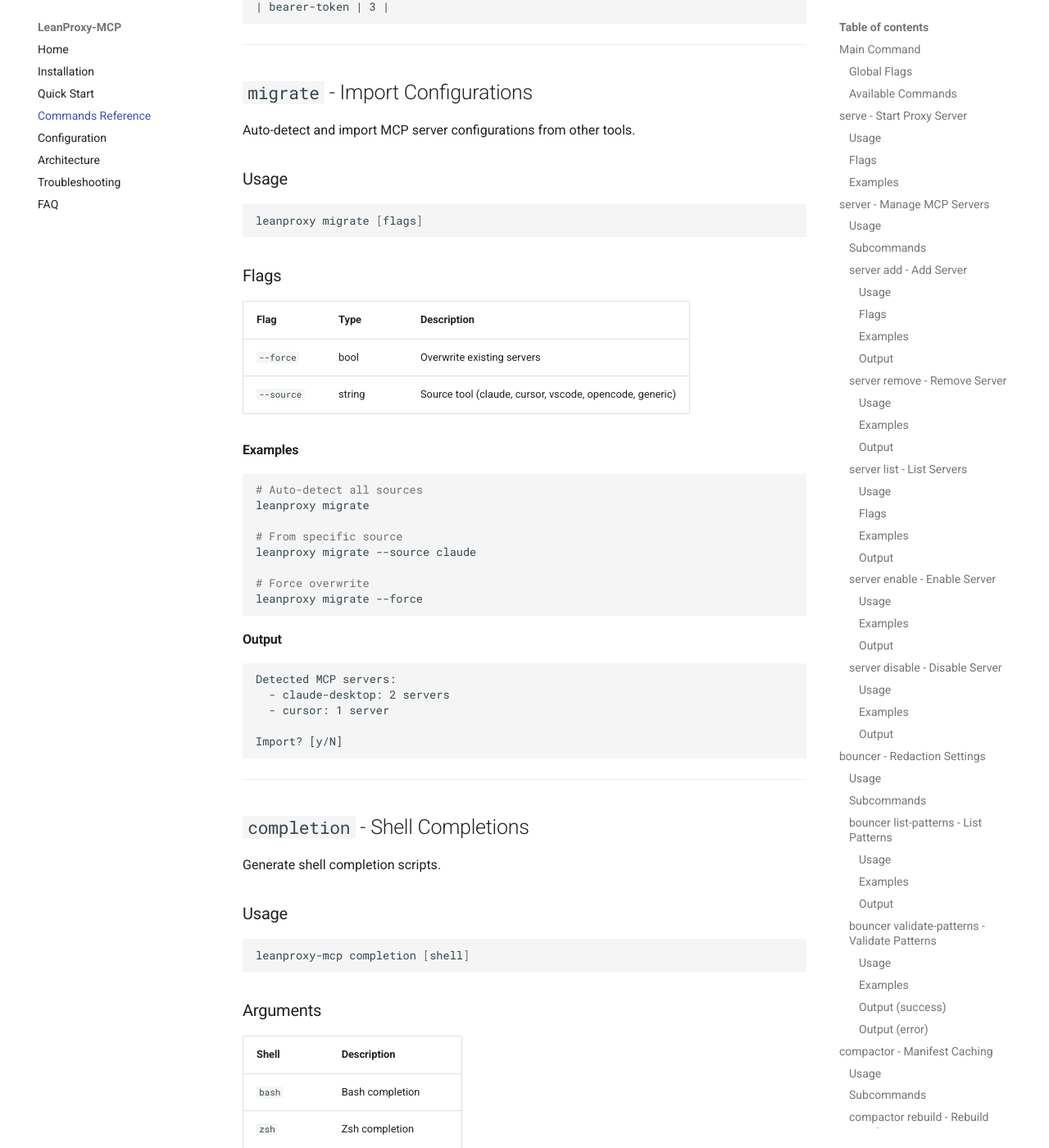
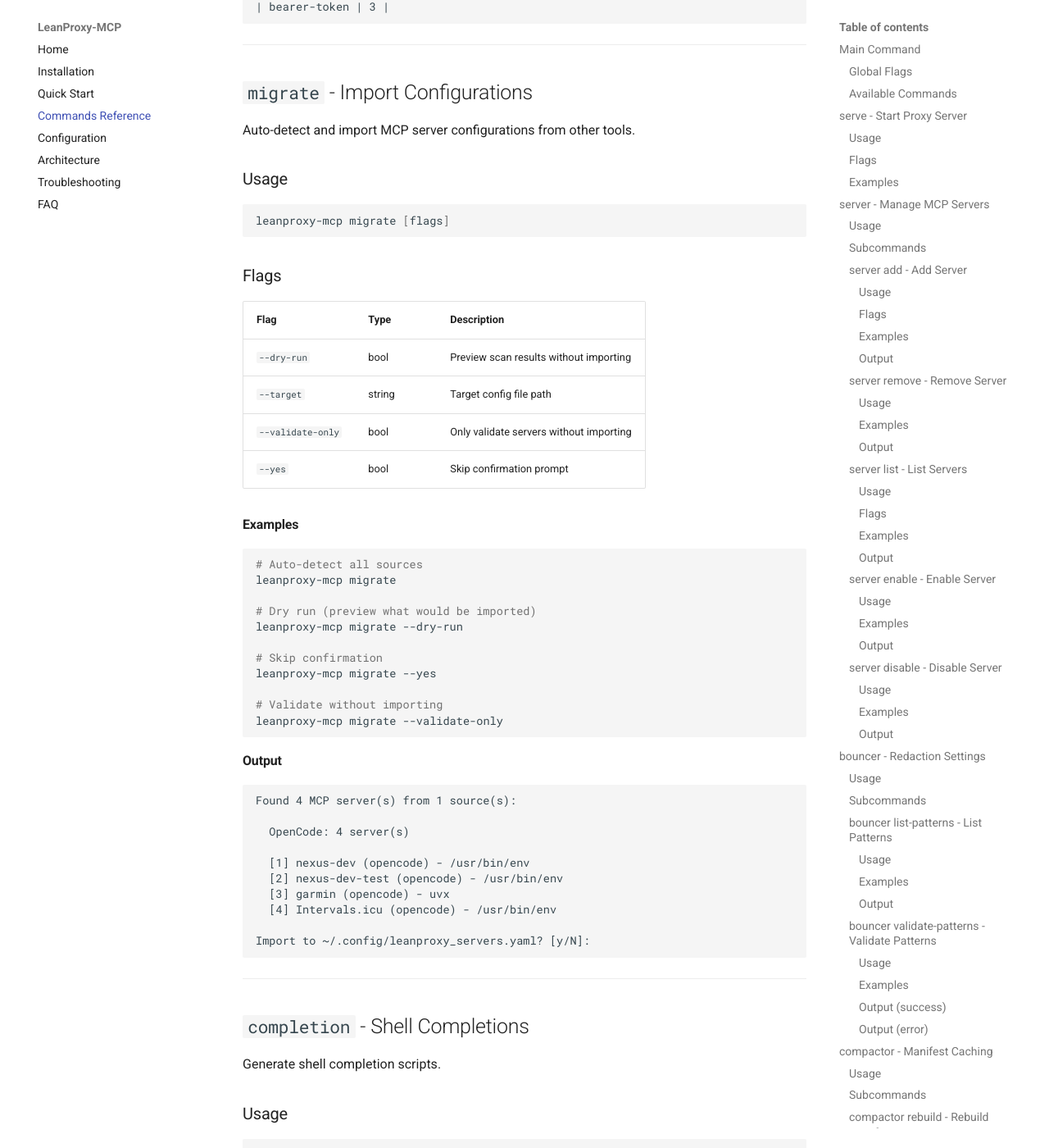
Before and after one commit to mmornati/leanproxy-mcp, an MkDocs documentation site: the page built from docs/commands.md, in a window 1280 px wide and 1400 px high, scrolled down 12182 px. Shown: the whole window at 82% size. Built offline with MkDocs 1.6.1 and Material for MkDocs 9.7.7, drawn with Linux system fonts in a browser that asks for light colours; comment, search, counter and statistics services are not loaded; some of the changed text lies outside the part shown.

Commit message:
docs: update IDE configuration to describe migrate workflow and fix binary name
- Replace manual 'add single server' instructions with migration workflow from IDE
- Add migrate command documentation in installation.md (Step 1: Migrate Existing MCP Servers)
- Document 'leanproxy migrate' to import from OpenCode, Claude Desktop, Cursor, VS Code
- Fix binary name: all CLI commands now use 'leanproxy-mcp' instead of 'leanproxy'
- Fix migrate command flags in commands.md (--dry-run, --target, --validate-only, --yes)
- Update faq.md, configuration.md with correct binary name

````diff
--- a/docs/commands.md
+++ b/docs/commands.md
@@ -5,7 +5,7 @@
 ## Main Command
 
 ```bash
-leanproxy [command] [flags]
+leanproxy-mcp [command] [flags]
 ```
 
 ### Global Flags
@@ -40,7 +40,7 @@
 ### Usage
 
 ```bash
-leanproxy serve [flags]
+leanproxy-mcp serve [flags]
 ```
 
 ### Flags
@@ -54,16 +54,16 @@
 
 ```bash
 # Start proxy server
-leanproxy serve
+leanproxy-mcp serve
 
 # Listen on custom address
-leanproxy serve --listen 0.0.0.0:9090
+leanproxy-mcp serve --listen 0.0.0.0:9090
 
 # Custom upstream server
-leanproxy serve --upstream http://localhost:9000
+leanproxy-mcp serve --upstream http://localhost:9000
 
 # With verbose logging
-leanproxy serve --verbose
+leanproxy-mcp serve --verbose
 ```
 
 ## `server` - Manage MCP Servers
@@ -73,7 +73,7 @@
 ### Usage
 
 ```bash
-leanproxy server [command]
+leanproxy-mcp server [command]
 ```
 
 ### Subcommands
@@ -95,7 +95,7 @@
 #### Usage
 
 ```bash
-leanproxy server add <name> <command> [args...] [flags]
+leanproxy-mcp server add <name> <command> [args...] [flags]
 ```
 
 #### Flags
@@ -110,16 +110,16 @@
 
 ```bash
 # Add filesystem server (stdio)
-leanproxy server add filesystem "npx -y @modelcontextprotocol/server-filesystem" "./"
+leanproxy-mcp server add filesystem "npx -y @modelcontextprotocol/server-filesystem" "./"
 
 # Add GitHub server
-leanproxy server add github "npx -y @modelcontextprotocol/server-github"
+leanproxy-mcp server add github "npx -y @modelcontextprotocol/server-github"
 
 # Add with environment variables
-leanproxy server add myserver "npx -y my-server" --env API_KEY=xxx --env SECRET=yyy
+leanproxy-mcp server add myserver "npx -y my-server" --env API_KEY=xxx --env SECRET=yyy
 
 # Add HTTP transport server
-leanproxy server add http-server "http://localhost:8081" --transport http
+leanproxy-mcp server add http-server "http://localhost:8081" --transport http
 ```
 
 #### Output
@@ -137,13 +137,13 @@
 #### Usage
 
 ```bash
-leanproxy server remove <name> [flags]
+leanproxy-mcp server remove <name> [flags]
 ```
 
 #### Examples
 
 ```bash
-leanproxy server remove filesystem
+leanproxy-mcp server remove filesystem
 ```
 
 #### Output
@@ -161,7 +161,7 @@
 #### Usage
 
 ```bash
-leanproxy server list [flags]
+leanproxy-mcp server list [flags]
 ```
 
 #### Flags
@@ -174,10 +174,10 @@
 
 ```bash
 # List all servers
-leanproxy server list
+leanproxy-mcp server list
 
 # Filter by source
-leanproxy server list --source opencode
+leanproxy-mcp server list --source opencode
 ```
 
 #### Output
@@ -202,13 +202,13 @@
 #### Usage
 
 ```bash
-leanproxy server enable <name>
+leanproxy-mcp server enable <name>
 ```
 
 #### Examples
 
 ```bash
-leanproxy server enable github
+leanproxy-mcp server enable github
 ```
 
 #### Output
@@ -226,13 +226,13 @@
 #### Usage
 
 ```bash
-leanproxy server disable <name>
+leanproxy-mcp server disable <name>
 ```
 
 #### Examples
 
 ```bash
-leanproxy server disable github
+leanproxy-mcp server disable github
 ```
 
 #### Output
@@ -250,7 +250,7 @@
 ### Usage
 
 ```bash
-leanproxy bouncer [command]
+leanproxy-mcp bouncer [command]
 ```
 
 ### Subcommands
@@ -269,13 +269,13 @@
 #### Usage
 
 ```bash
-leanproxy bouncer list-patterns
+leanproxy-mcp bouncer list-patterns
 ```
 
 #### Examples
 
 ```bash
-leanproxy bouncer list-patterns
+leanproxy-mcp bouncer list-patterns
 ```
 
 #### Output
@@ -301,13 +301,13 @@
 #### Usage
 
 ```bash
-leanproxy bouncer validate-patterns
+leanproxy-mcp bouncer validate-patterns
 ```
 
 #### Examples
 
 ```bash
-leanproxy bouncer validate-patterns --config custom.yaml
+leanproxy-mcp bouncer validate-patterns --config custom.yaml
 ```
 
 #### Output (success)
@@ -331,7 +331,7 @@
 ### Usage
 
 ```bash
-leanproxy compactor [command]
+leanproxy-mcp compactor [command]
 ```
 
 ### Subcommands
@@ -349,17 +349,17 @@
 #### Usage
 
 ```bash
-leanproxy compactor rebuild [flags]
+leanproxy-mcp compactor rebuild [flags]
 ```
 
 #### Examples
 
 ```bash
 # Rebuild all manifests
-leanproxy compactor rebuild
+leanproxy-mcp compactor rebuild
 
 # Dry run
-leanproxy compactor rebuild --dry-run
+leanproxy-mcp compactor rebuild --dry-run
 ```
 
 #### Output
@@ -377,7 +377,7 @@
 ### Usage
 
 ```bash
-leanproxy status [flags]
+leanproxy-mcp status [flags]
 ```
 
 ### Flags
@@ -394,22 +394,22 @@
 
 ```bash
 # Basic status
-leanproxy status
+leanproxy-mcp status
 
 # Watch mode
-leanproxy status --watch
+leanproxy-mcp status --watch
 
 # JSON output
-leanproxy status --json
+leanproxy-mcp status --json
 
 # Verbose with more details
-leanproxy status --verbose
+leanproxy-mcp status --verbose
 
 # Filter by server
-leanproxy status --server filesystem
+leanproxy-mcp status --server filesystem
 
 # Custom refresh interval
-leanproxy status --watch --interval 500ms
+leanproxy-mcp status --watch --interval 500ms
 ```
 
 #### Output (basic)
@@ -453,7 +453,7 @@
 ### Usage
 
 ```bash
-leanproxy savings [flags]
+leanproxy-mcp savings [flags]
 ```
 
 ### Flags
@@ -468,16 +468,16 @@
 
 ```bash
 # Show all savings
-leanproxy savings
+leanproxy-mcp savings
 
 # JSON output
-leanproxy savings --json
+leanproxy-mcp savings --json
 
 # Filter by server
-leanproxy savings --server filesystem
+leanproxy-mcp savings --server filesystem
 
 # Reset counters
-leanproxy savings --reset
+leanproxy-mcp savings --reset
 ```
 
 #### Output
@@ -511,7 +511,7 @@
 ### Usage
 
 ```bash
-leanproxy report [flags]
+leanproxy-mcp report [flags]
 ```
 
 ### Flags
@@ -527,16 +527,16 @@
 
 ```bash
 # Generate report
-leanproxy report
+leanproxy-mcp report
 
 # Output to file
-leanproxy report --output savings.md
+leanproxy-mcp report --output savings.md
 
 # JSON output
-leanproxy report --json
+leanproxy-mcp report --json
 
 # Exclude security
-leanproxy report --no-security
+leanproxy-mcp report --no-security
 ```
 
 #### Output (Markdown)
@@ -571,37 +571,47 @@
 ### Usage
 
 ```bash
-leanproxy migrate [flags]
+leanproxy-mcp migrate [flags]
 ```
 
 ### Flags
 
 | Flag | Type | Description |
 |------|------|-------------|
-| `--force` | bool | Overwrite existing servers |
-| `--source` | string | Source tool (claude, cursor, vscode, opencode, generic) |
+| `--dry-run` | bool | Preview scan results without importing |
+| `--target` | string | Target config file path |
+| `--validate-only` | bool | Only validate servers without importing |
+| `--yes` | bool | Skip confirmation prompt |
 
 #### Examples
 
 ```bash
 # Auto-detect all sources
-leanproxy migrate
+leanproxy-mcp migrate
 
-# From specific source
-leanproxy migrate --source claude
+# Dry run (preview what would be imported)
+leanproxy-mcp migrate --dry-run
 
-# Force overwrite
-leanproxy migrate --force
+# Skip confirmation
+leanproxy-mcp migrate --yes
+
+# Validate without importing
+leanproxy-mcp migrate --validate-only
 ```
 
 #### Output
 
 ```
-Detected MCP servers:
-  - claude-desktop: 2 servers
-  - cursor: 1 server
+Found 4 MCP server(s) from 1 source(s):
 
-Import? [y/N]
+  OpenCode: 4 server(s)
+
+  [1] nexus-dev (opencode) - /usr/bin/env
+  [2] nexus-dev-test (opencode) - /usr/bin/env
+  [3] garmin (opencode) - uvx
+  [4] Intervals.icu (opencode) - /usr/bin/env
+
+Import to ~/.config/leanproxy_servers.yaml? [y/N]:
 ```
 
 ---
````
Also changed, not shown: docs/configuration.md (+5 -5 lines), docs/faq.md (+13 -13 lines), docs/installation.md (+30 -22 lines).
